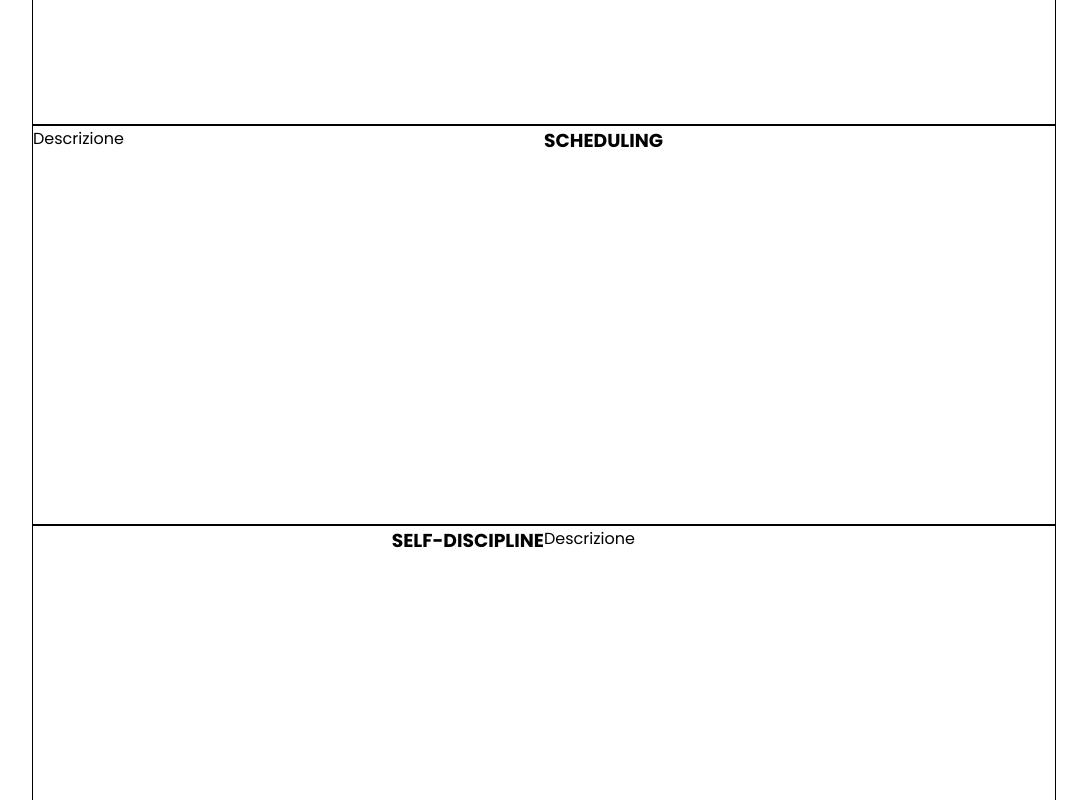
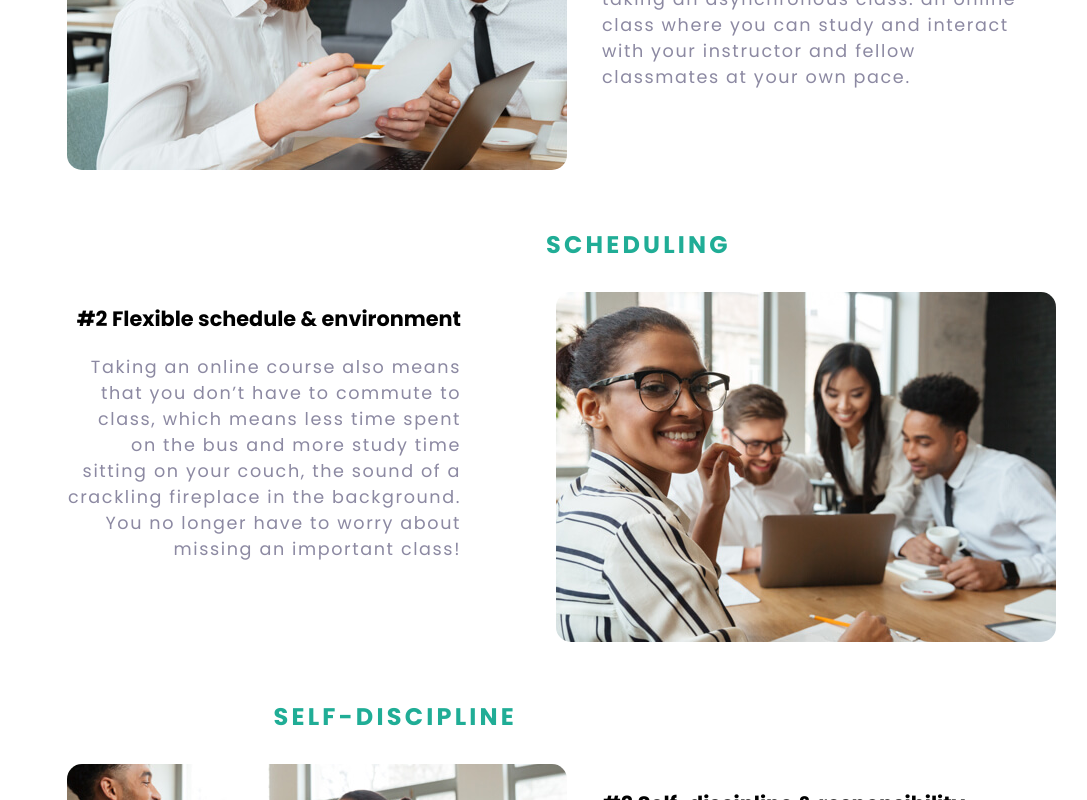
Before and after one commit to MicheleLafronza/proj-html-vuejs, a Vue app: page /starthere in a window 1280 px wide. Shown: the part 1060-1860 px from the top of the page, without its empty margins (96-1183 px from the left). Built offline with nearby package versions, Linux system fonts and the light colour scheme.

Commit message:
feat: steps component into starthere page complete

```diff
--- a/src/pages/startherecomponents/Steps.vue
+++ b/src/pages/startherecomponents/Steps.vue
@@ -55,9 +55,17 @@ export default {
         <h3 class="title">
           {{ step.title }}
         </h3>
+        <div class="inner-image-box">
+          <img :src="step.image" alt="" />
+        </div>
       </div>
     </div>
-    <div class="description box">Descrizione</div>
+    <div class="description box">
+      <div class="inner-description">
+        <h4 class="description-title">{{ step.subtitle }}</h4>
+        <p class="description-p">{{ step.description }}</p>
+      </div>
+    </div>
   </div>
 </template>
 
@@ -88,23 +96,79 @@ export default {
   margin: 0 auto;
   display: flex;
   //debug
-  border: 1px solid black;
-  min-height: 400px;
 }
 
+// regole box non reversed
 .box {
   flex-basis: 50%;
 
   .title {
     text-align: end;
+    letter-spacing: 0.2rem;
+    font-size: 1.5rem;
+    padding-top: 30px;
+    padding-bottom: 30px;
+    padding-right: 50px;
+    color: $main-green;
+  }
+
+  .inner-image-box {
+    padding-left: 35px;
+    padding-bottom: 20px;
+
+    img {
+      border-radius: 15px;
+    }
   }
 }
 
+.description {
+  display: flex;
+  justify-content: center;
+  align-items: center;
+  text-align: start;
+
+  .inner-description {
+    padding-left: 35px;
+    padding-right: 35px;
+
+    .description-title {
+      font-size: 1.3rem;
+    }
+
+    .description-p {
+      letter-spacing: 0.1rem;
+      font-size: 1.1rem;
+      padding-top: 20px;
+      color: $secondary-text;
+    }
+  }
+}
+
+// regole box reverse
 .row.reverse {
   flex-direction: row-reverse;
 
   .title {
     text-align: left;
+    letter-spacing: 0.2rem;
+    font-size: 1.5rem;
+    padding-top: 30px;
+    padding-bottom: 30px;
+    padding-left: 50px;
+    color: $main-green;
+  }
+
+  .inner-image-box {
+    padding-left: 60px;
+
+    img {
+      border-radius: 15px;
+    }
+  }
+
+  .description {
+    text-align: end;
   }
 }
 </style>
```
